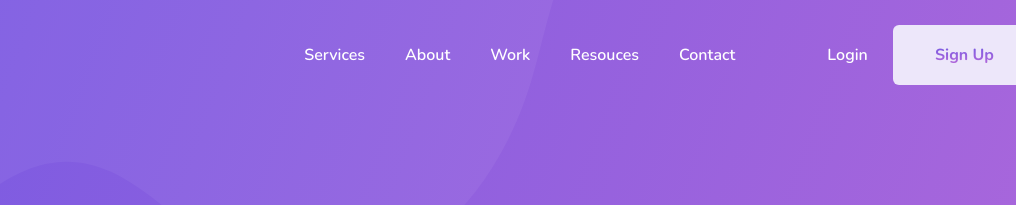
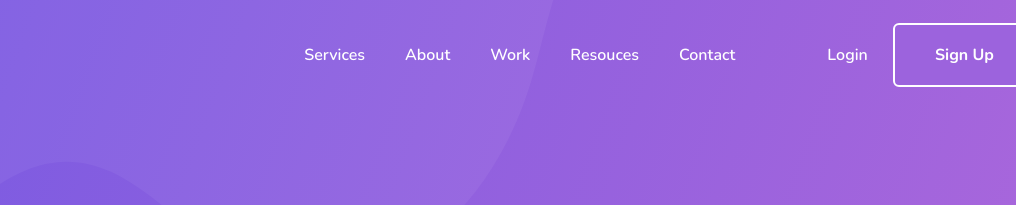
Before and after one commit to ArdeeWest/dronestore, a plain HTML site: page index.html in a window 1280 px wide. In both pictures the pointer is over the button "Sign Up". Shown: the top 205 px of the page, 264-1280 px from the left. Drawn offline with nearby package versions, Linux system fonts and the light colour scheme; files that its build step writes are made by us from their sources.

Commit message:
Update _header.scss
Add transition for hovering button in header.

```diff
--- a/sass/_header.scss
+++ b/sass/_header.scss
@@ -74,7 +74,7 @@
       outline: none;
       border: transparent;
       cursor: pointer;
-      transition: background-color 280ms cubic-bezier(0.4, 0, 0.2, 1);
+      transition: all 280ms cubic-bezier(0.4, 0, 0.2, 1);
 
       &--purple {
         @include text-gradient;
@@ -82,13 +82,14 @@
 
       &:hover,
       &:focus {
-        background: #ede7fa;
+        background-color: #9c63dd;;
+        border: 2px solid #ffffff;
+        .header__reg-signup--purple {
+          background: #ffffff;
+         -webkit-background-clip: text;
+         -webkit-text-fill-color: transparent;
+        }
       }
     }
   }
 }
-
-// linear-gradient(
-//           rgba(111, 88, 227, 0.15) 10.51%,
-//           rgba(112, 78, 124, 0.15) 94.77%
-//         );
```
